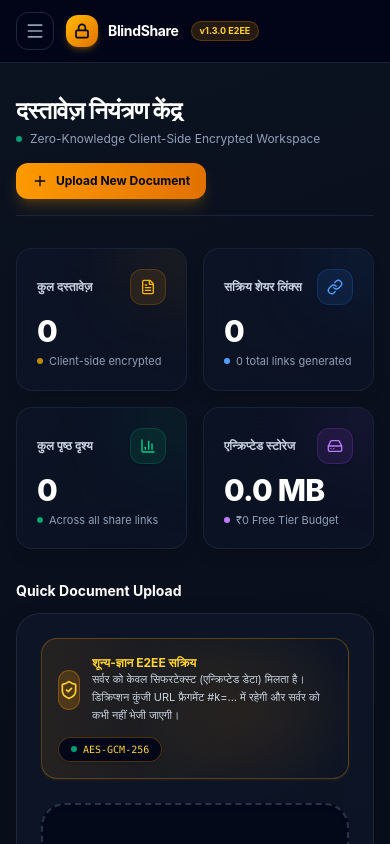
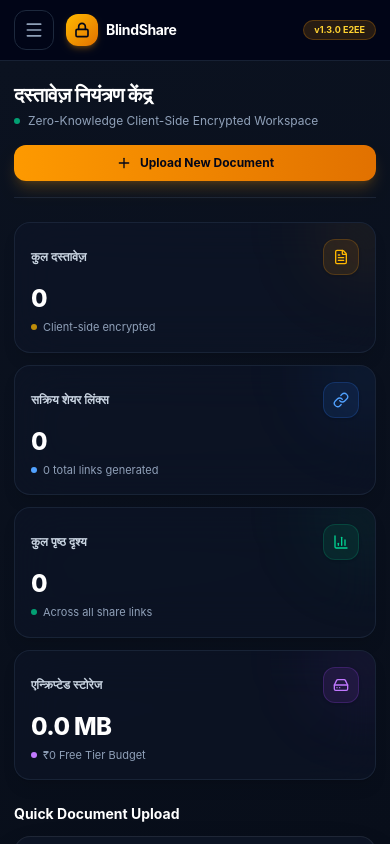
Before and after one commit to SudhirDevOps1/BlindShare, a Next.js app: page /dashboard in a window 390 px wide. Built offline with nearby package versions, Linux system fonts and the light colour scheme; no server answers.

Commit message:
feat(responsive): optimize mobile, tablet, and PC first layouts

```diff
--- a/src/app/dashboard/page.tsx
+++ b/src/app/dashboard/page.tsx
@@ -59,14 +59,14 @@ export default function DashboardPage() {
   return (
     <div className="flex flex-col text-slate-100">
 
-      <main className="flex-1 mx-auto max-w-7xl w-full px-4 py-8 sm:px-6 space-y-8 relative">
+      <main className="flex-1 mx-auto max-w-7xl w-full px-3.5 sm:px-6 py-5 sm:py-8 space-y-6 sm:space-y-8 relative">
         {/* Ambient Top Glow Effect */}
         <div className="absolute top-4 right-1/4 -z-10 h-72 w-96 rounded-full bg-amber-500/5 blur-[120px] pointer-events-none" />
 
         {/* Welcome Header */}
-        <div className="flex flex-col sm:flex-row items-start sm:items-center justify-between gap-4 pb-4 border-b border-slate-800/80">
+        <div className="flex flex-col sm:flex-row items-stretch sm:items-center justify-between gap-4 pb-4 border-b border-slate-800/80">
           <div>
-            <h1 className="text-2xl font-extrabold text-white tracking-tight">{t.dashboard.welcome}</h1>
+            <h1 className="text-xl sm:text-2xl font-extrabold text-white tracking-tight">{t.dashboard.welcome}</h1>
             <p className="text-xs text-slate-400 mt-1 flex items-center gap-2">
               <span className="inline-block h-1.5 w-1.5 rounded-full bg-emerald-400 animate-pulse" />
               <span>Zero-Knowledge Client-Side Encrypted Workspace</span>
@@ -74,7 +74,7 @@ export default function DashboardPage() {
           </div>
           <Link
             href="/dashboard/docs"
-            className="group flex items-center gap-2 rounded-xl bg-gradient-to-r from-amber-500 to-amber-600 px-4 py-2.5 text-xs font-bold text-slate-950 hover:from-amber-400 hover:to-amber-500 shadow-lg shadow-amber-500/20 hover:shadow-amber-500/30 hover:scale-[1.02] active:scale-95 transition-all duration-200"
+            className="group flex items-center justify-center gap-2 rounded-xl bg-gradient-to-r from-amber-500 to-amber-600 px-4 py-2.5 text-xs font-bold text-slate-950 hover:from-amber-400 hover:to-amber-500 shadow-lg shadow-amber-500/20 hover:shadow-amber-500/30 hover:scale-[1.02] active:scale-95 transition-all duration-200 w-full sm:w-auto shrink-0"
           >
             <Plus className="h-4 w-4 group-hover:rotate-90 transition-transform duration-300" />
             <span>Upload New Document</span>
@@ -82,9 +82,9 @@ export default function DashboardPage() {
         </div>
 
         {/* 4 Summary Stat Cards */}
-        <div className="grid grid-cols-2 lg:grid-cols-4 gap-4">
+        <div className="grid grid-cols-1 sm:grid-cols-2 lg:grid-cols-4 gap-3 sm:gap-4">
           {/* Card 1: Total Docs */}
-          <div className="relative overflow-hidden rounded-2xl border border-slate-800/80 bg-slate-900/50 p-5 backdrop-blur-xl shadow-lg transition-all duration-300 hover:border-amber-500/40 hover:shadow-xl hover:shadow-amber-500/10 hover:-translate-y-1 group cursor-default">
+          <div className="relative overflow-hidden rounded-2xl border border-slate-800/80 bg-slate-900/50 p-4 sm:p-5 backdrop-blur-xl shadow-lg transition-all duration-300 hover:border-amber-500/40 hover:shadow-xl hover:shadow-amber-500/10 hover:-translate-y-1 group cursor-default">
             <div className="absolute -top-10 -right-10 h-24 w-24 rounded-full bg-amber-500/10 blur-2xl group-hover:bg-amber-500/25 transition-all duration-500 pointer-events-none" />
             <div className="flex items-center justify-between text-slate-400 mb-2">
               <span className="text-xs font-semibold text-slate-300">{t.dashboard.totalDocs}</span>
@@ -92,7 +92,7 @@ export default function DashboardPage() {
                 <FileText className="h-4 w-4" />
               </div>
             </div>
-            <div className="text-3xl font-extrabold text-white tracking-tight">{docs.length}</div>
+            <div className="text-2xl sm:text-3xl font-extrabold text-white tracking-tight">{docs.length}</div>
             <div className="text-[11px] text-slate-400 mt-1 flex items-center gap-1.5">
               <span className="h-1.5 w-1.5 rounded-full bg-amber-400 animate-pulse" />
               <span>Client-side encrypted</span>
@@ -100,7 +100,7 @@ export default function DashboardPage() {
           </div>
 
           {/* Card 2: Active Links */}
-          <div className="relative overflow-hidden rounded-2xl border border-slate-800/80 bg-slate-900/50 p-5 backdrop-blur-xl shadow-lg transition-all duration-300 hover:border-blue-500/40 hover:shadow-xl hover:shadow-blue-500/10 hover:-translate-y-1 group cursor-default">
+          <div className="relative overflow-hidden rounded-2xl border border-slate-800/80 bg-slate-900/50 p-4 sm:p-5 backdrop-blur-xl shadow-lg transition-all duration-300 hover:border-blue-500/40 hover:shadow-xl hover:shadow-blue-500/10 hover:-translate-y-1 group cursor-default">
             <div className="absolute -top-10 -right-10 h-24 w-24 rounded-full bg-blue-500/10 blur-2xl group-hover:bg-blue-500/25 transition-all duration-500 pointer-events-none" />
             <div className="flex items-center justify-between text-slate-400 mb-2">
               <span className="text-xs font-semibold text-slate-300">{t.dashboard.activeLinks}</span>
@@ -108,7 +108,7 @@ export default function DashboardPage() {
                 <LinkIcon className="h-4 w-4" />
               </div>
             </div>
-            <div className="text-3xl font-extrabold text-white tracking-tight">
+            <div className="text-2xl sm:text-3xl font-extrabold text-white tracking-tight">
               {links.filter((l) => l.isActive && !l.isRevoked).length}
             </div>
             <div className="text-[11px] text-slate-400 mt-1 flex items-center gap-1.5">
@@ -118,7 +118,7 @@ export default function DashboardPage() {
           </div>
 
           {/* Card 3: Total Page Views */}
-          <div className="relative overflow-hidden rounded-2xl border border-slate-800/80 bg-slate-900/50 p-5 backdrop-blur-xl shadow-lg transition-all duration-300 hover:border-emerald-500/40 hover:shadow-xl hover:shadow-emerald-500/10 hover:-translate-y-1 group cursor-default">
+          <div className="relative overflow-hidden rounded-2xl border border-slate-800/80 bg-slate-900/50 p-4 sm:p-5 backdrop-blur-xl shadow-lg transition-all duration-300 hover:border-emerald-500/40 hover:shadow-xl hover:shadow-emerald-500/10 hover:-translate-y-1 group cursor-default">
             <div className="absolute -top-10 -right-10 h-24 w-24 rounded-full bg-emerald-500/10 blur-2xl group-hover:bg-emerald-500/25 transition-all duration-500 pointer-events-none" />
             <div className="flex items-center justify-between text-slate-400 mb-2">
               <span className="text-xs font-semibold text-slate-300">{t.dashboard.totalViews}</span>
@@ -126,7 +126,7 @@ export default function DashboardPage() {
                 <BarChart3 className="h-4 w-4" />
               </div>
             </div>
-            <div className="text-3xl font-extrabold text-white tracking-tight">{totalViews}</div>
+            <div className="text-2xl sm:text-3xl font-extrabold text-white tracking-tight">{totalViews}</div>
             <div className="text-[11px] text-slate-400 mt-1 flex items-center gap-1.5">
               <span className="h-1.5 w-1.5 rounded-full bg-emerald-400 animate-pulse" />
               <span>Across all share links</span>
@@ -134,7 +134,7 @@ export default function DashboardPage() {
           </div>
 
           {/* Card 4: Encrypted Storage */}
-          <div className="relative overflow-hidden rounded-2xl border border-slate-800/80 bg-slate-900/50 p-5 backdrop-blur-xl shadow-lg transition-all duration-300 hover:border-purple-500/40 hover:shadow-xl hover:shadow-purple-500/10 hover:-translate-y-1 group cursor-default">
+          <div className="relative overflow-hidden rounded-2xl border border-slate-800/80 bg-slate-900/50 p-4 sm:p-5 backdrop-blur-xl shadow-lg transition-all duration-300 hover:border-purple-500/40 hover:shadow-xl hover:shadow-purple-500/10 hover:-translate-y-1 group cursor-default">
             <div className="absolute -top-10 -right-10 h-24 w-24 rounded-full bg-purple-500/10 blur-2xl group-hover:bg-purple-500/25 transition-all duration-500 pointer-events-none" />
             <div className="flex items-center justify-between text-slate-400 mb-2">
               <span className="text-xs font-semibold text-slate-300">{t.dashboard.storageUsage}</span>
@@ -142,7 +142,7 @@ export default function DashboardPage() {
                 <HardDrive className="h-4 w-4" />
               </div>
             </div>
-            <div className="text-3xl font-extrabold text-white tracking-tight">{totalStorageMb} MB</div>
+            <div className="text-2xl sm:text-3xl font-extrabold text-white tracking-tight">{totalStorageMb} MB</div>
             <div className="text-[11px] text-slate-400 mt-1 flex items-center gap-1.5">
               <span className="h-1.5 w-1.5 rounded-full bg-purple-400" />
               <span>₹0 Free Tier Budget</span>
--- a/src/components/dashboard-shell.tsx
+++ b/src/components/dashboard-shell.tsx
@@ -74,18 +74,19 @@ export function DashboardShell({ children }: DashboardShellProps) {
         <div className="fixed inset-0 z-50 lg:hidden flex">
           {/* Backdrop */}
           <button
-            className="absolute inset-0 bg-black/70 backdrop-blur-sm"
+            className="absolute inset-0 bg-black/75 backdrop-blur-sm transition-opacity"
             onClick={() => setMobileSidebarOpen(false)}
             aria-label="Close sidebar"
           />
           {/* Sidebar panel */}
-          <div className="relative z-10 flex h-full">
+          <div className="relative z-10 flex h-full animate-in slide-in-from-left duration-300 shadow-2xl">
             <DashboardSidebar user={user} onLogout={handleLogout} />
           </div>
           {/* Close button */}
           <button
             onClick={() => setMobileSidebarOpen(false)}
-            className="absolute top-4 right-4 z-20 flex h-9 w-9 items-center justify-center rounded-xl bg-slate-800 border border-slate-700 text-slate-300 hover:text-white"
+            className="absolute top-4 right-4 z-20 flex h-10 w-10 items-center justify-center rounded-xl bg-slate-800/90 border border-slate-700 text-slate-300 hover:text-white shadow-xl active:scale-95 transition-all"
+            aria-label="Close navigation"
           >
             <X className="h-5 w-5" />
           </button>
@@ -95,20 +96,23 @@ export function DashboardShell({ children }: DashboardShellProps) {
       {/* ── Main Content ──────────────────────────────────── */}
       <div className="flex flex-1 flex-col min-w-0" style={{ overflow: "hidden" }}>
         {/* Mobile topbar */}
-        <div className="flex lg:hidden items-center gap-3 px-4 py-3 border-b border-slate-800/80 bg-slate-950/95 backdrop-blur-xl flex-shrink-0">
+        <div className="flex lg:hidden items-center justify-between px-3.5 sm:px-4 py-2.5 sm:py-3 border-b border-slate-800/80 bg-slate-950/95 backdrop-blur-xl flex-shrink-0 z-20">
+          <div className="flex items-center gap-3">
             <button
               onClick={() => setMobileSidebarOpen(true)}
-            className="rounded-xl p-2 text-slate-400 hover:bg-slate-800 hover:text-white transition-colors border border-slate-800"
+              className="flex h-10 w-10 items-center justify-center rounded-xl text-slate-400 hover:bg-slate-800 hover:text-white transition-colors border border-slate-800 active:scale-95"
+              aria-label="Open menu"
             >
               <Menu className="h-5 w-5" />
             </button>
-          <div className="flex items-center gap-2.5">
+            <div className="flex items-center gap-2">
               <div className="flex h-8 w-8 items-center justify-center rounded-xl bg-gradient-to-br from-amber-400 to-amber-600 shadow-md shadow-amber-500/25">
                 <Lock className="h-4 w-4 text-slate-950 stroke-[2.5]" />
               </div>
               <span className="text-sm font-bold text-white tracking-tight">BlindShare</span>
             </div>
-          <span className="rounded-full bg-amber-500/15 px-2 py-0.5 text-[9px] font-bold text-amber-300 border border-amber-500/25">
+          </div>
+          <span className="rounded-full bg-amber-500/15 px-2.5 py-0.5 text-[9px] font-bold text-amber-300 border border-amber-500/25">
             v1.3.0 E2EE
           </span>
         </div>
--- a/src/components/upload/doc-uploader.tsx
+++ b/src/components/upload/doc-uploader.tsx
@@ -212,12 +212,12 @@ export function DocUploader({ onUploadSuccess }: DocUploaderProps) {
   }
 
   return (
-    <div className="glass-panel rounded-3xl p-6 sm:p-8 shadow-2xl backdrop-blur-xl border border-slate-800/80">
+    <div className="glass-panel rounded-2xl sm:rounded-3xl p-4 sm:p-8 shadow-2xl backdrop-blur-xl border border-slate-800/80">
       {/* Zero-Knowledge Badge */}
-      <div className="mb-6 flex flex-wrap items-center justify-between gap-3 rounded-2xl border border-amber-500/30 bg-gradient-to-r from-amber-500/10 via-amber-500/5 to-transparent p-4 shadow-sm shadow-amber-500/5 relative overflow-hidden">
+      <div className="mb-4 sm:mb-6 flex flex-col sm:flex-row sm:items-center justify-between gap-3 rounded-2xl border border-amber-500/30 bg-gradient-to-r from-amber-500/10 via-amber-500/5 to-transparent p-3.5 sm:p-4 shadow-sm shadow-amber-500/5 relative overflow-hidden">
         <div className="absolute top-0 right-0 h-full w-48 bg-radial from-amber-500/10 to-transparent pointer-events-none blur-xl" />
-        <div className="flex items-center gap-3 relative z-10">
-          <div className="flex h-10 w-10 items-center justify-center rounded-xl bg-amber-500/20 text-amber-300 border border-amber-500/30 shadow-inner">
+        <div className="flex items-start sm:items-center gap-3 relative z-10">
+          <div className="flex h-10 w-10 shrink-0 items-center justify-center rounded-xl bg-amber-500/20 text-amber-300 border border-amber-500/30 shadow-inner">
             <ShieldCheck className="h-5 w-5" />
           </div>
           <div>
@@ -225,7 +225,7 @@ export function DocUploader({ onUploadSuccess }: DocUploaderProps) {
             <div className="text-[11px] text-slate-300 max-w-xl leading-relaxed">{t.upload.e2eeDesc}</div>
           </div>
         </div>
-        <div className="flex items-center gap-1.5 rounded-full bg-slate-950/90 px-3 py-1 text-[10px] font-mono text-amber-300 border border-amber-500/30 shadow-sm relative z-10">
+        <div className="self-start sm:self-auto flex items-center gap-1.5 rounded-full bg-slate-950/90 px-3 py-1 text-[10px] font-mono text-amber-300 border border-amber-500/30 shadow-sm relative z-10 shrink-0">
           <span className="h-1.5 w-1.5 rounded-full bg-emerald-400 animate-pulse" />
           <span>AES-GCM-256</span>
         </div>
@@ -249,7 +249,7 @@ export function DocUploader({ onUploadSuccess }: DocUploaderProps) {
             onDragLeave={() => setDragActive(false)}
             onDrop={handleDrop}
             onClick={() => fileInputRef.current?.click()}
-            className={`group flex cursor-pointer flex-col items-center justify-center rounded-3xl border-2 border-dashed p-10 text-center transition-all duration-300 ${
+            className={`group flex cursor-pointer flex-col items-center justify-center rounded-2xl sm:rounded-3xl border-2 border-dashed p-6 sm:p-10 text-center transition-all duration-300 ${
               dragActive
                 ? "border-amber-400 bg-amber-500/15 scale-[0.99] shadow-2xl shadow-amber-500/20 ring-4 ring-amber-500/20"
                 : "border-slate-700/80 bg-slate-950/70 hover:border-amber-500/50 hover:bg-slate-900/90 hover:shadow-xl hover:shadow-amber-500/5 shadow-inner"
```
Lines whose indentation alone changed are shown as unchanged.
